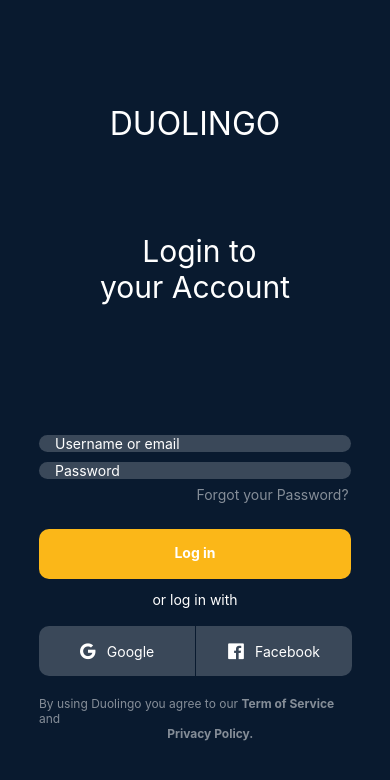
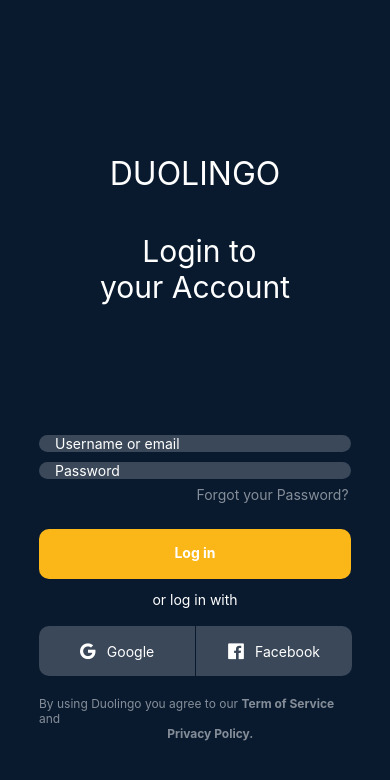
Before and after one commit to RicardoBritoBrens/FirstLogin, a React Native app: screen /Login in a window 390 px wide. Shown: the top 780 px of the page. Built offline with nearby package versions, Linux system fonts and the light colour scheme.

Commit message:
[IMP] title position

```diff
--- a/app/screens/LoginScreen.js
+++ b/app/screens/LoginScreen.js
@@ -113,7 +113,7 @@
     title: {
         color: colors.white,
         fontSize: 32,
-        bottom: 220
+        bottom: 170
     },
     sub_title: {
         color: colors.white,
```
